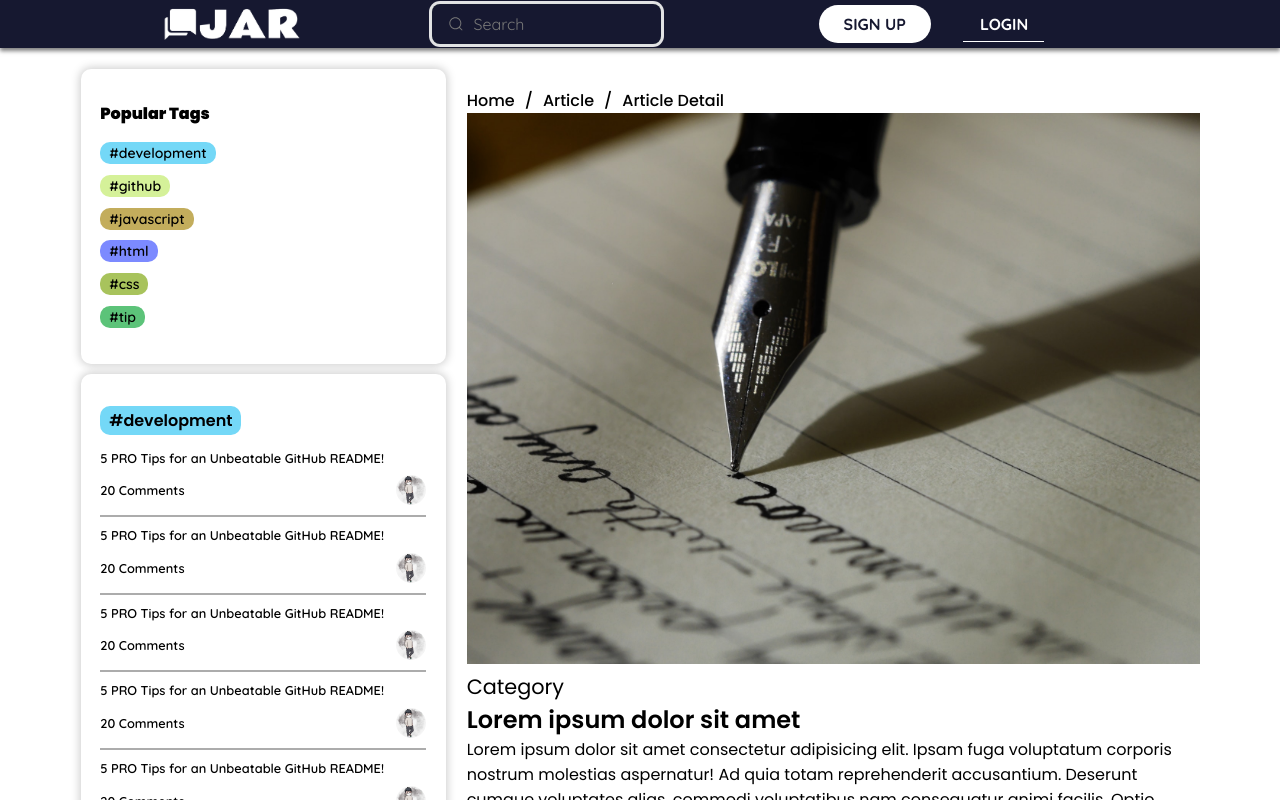
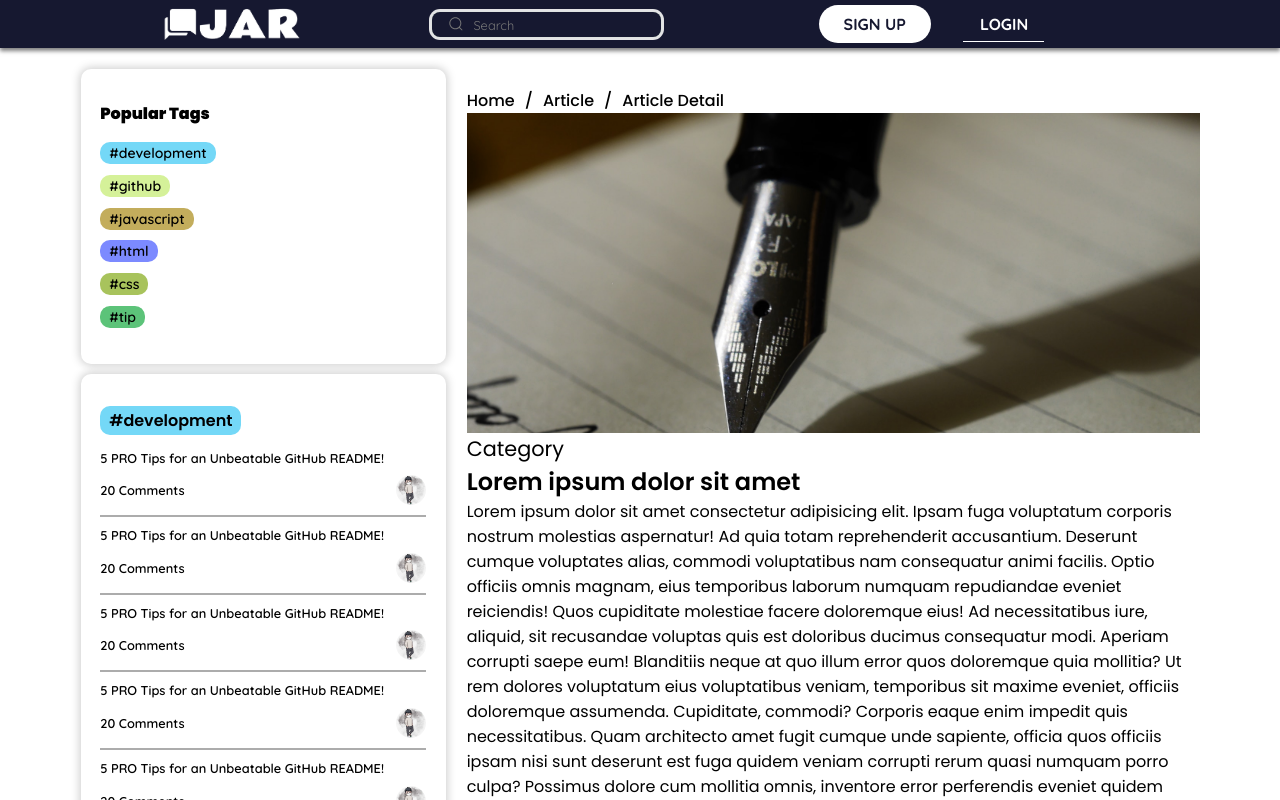
Before and after one commit to coreinspect/JAR, a React (Create React App) app: page /blog/1 in a window 1280 px wide. Shown: the top 800 px of the page. Built offline with nearby package versions, Linux system fonts and the light colour scheme.

Commit message:
Update Header File

```diff
--- a/src/assets/css/global.css
+++ b/src/assets/css/global.css
@@ -34,7 +34,7 @@ menu {
 /* For images to not be able to exceed their container */
 img {
    max-inline-size: 100%;
-   max-block-size: 100%;
+
 }
 
 /* removes spacing between cells in tables */
--- a/src/components/components.css
+++ b/src/components/components.css
@@ -33,7 +33,7 @@ header img {
 }
 
 .input {
-  height: 40px;
+  height: 25px;
   line-height: 28px;
   padding: 0 1rem;
   width: 100%;
@@ -43,12 +43,14 @@ header img {
   outline: none;
   background-color: var(--primary-color);
   color: var(--secondary-color);
+  font-weight: 500;
   box-shadow: 0 0 1px #c1d9bf, 0 0 0 3px #f5f5f5eb;
   transition: 0.3s ease;
 }
 
 .input::placeholder {
   color: #777;
+  font-size: var(--p-font-0-8);
 }
 
 .icon {
--- a/src/pages/articleDetail/ArticleDetailPage.jsx
+++ b/src/pages/articleDetail/ArticleDetailPage.jsx
@@ -65,12 +65,14 @@ const ArticleDetailPage = () => {
           <article className="article-detail">
             <BreadCrumbs data={breadCrumbsData} />
             {/* Generating the BreadCrumbs from the data */}
+            <div className="article-img-box">
+              <img
+                src={images.latestPost}
+                alt="Latest Post"
+                className="article-img"
+              />
+            </div>
 
-            <img
-              src={images.latestPost}
-              alt="Latest Post"
-              className="article-img"
-            />
             <Link
               to="/blog?category=SelectedCategory"
               className="article-category">
--- a/src/pages/articleDetail/articledetail.css
+++ b/src/pages/articleDetail/articledetail.css
@@ -31,6 +31,12 @@
 .article-title {
   font-size: var(--p-font-1-5);
   font-weight: 600;
+}
+
+.article-img-box {
+  width: 100%;
+  height: 320px;
+  overflow: hidden;
 }
 
 .suggested-header {
```
